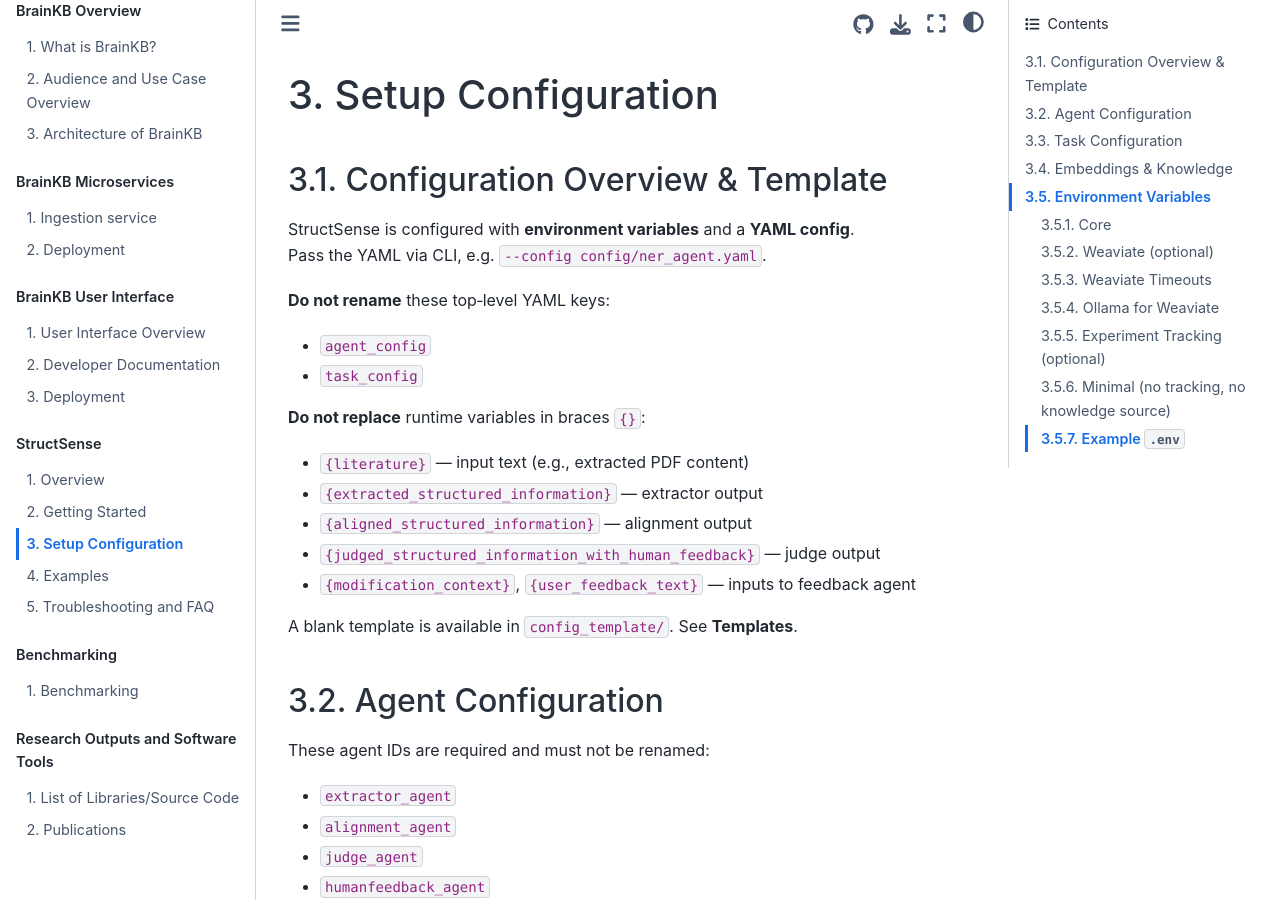
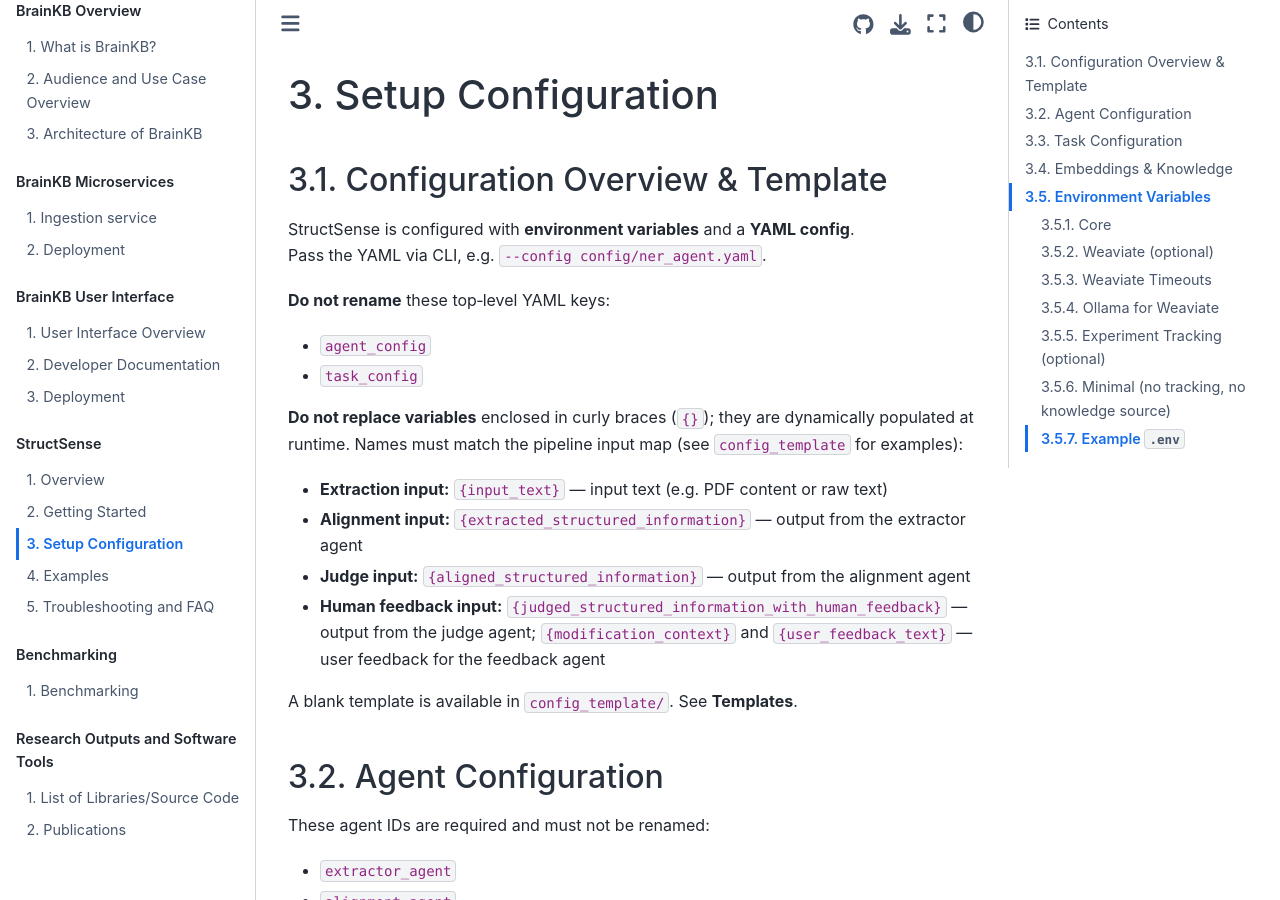
Before and after one commit to sensein/brainkbdocs, a Jupyter Book: the page built from docs/structsense_configuration.md, in a window 1280 px wide and 900 px high. Built offline with Jupyter Book 1.0.4 settings and Sphinx 7.4.7 and the Sphinx Book theme 1.1.4, drawn with Linux system fonts in a browser that asks for light colours.

Commit message:
updated info about agent task configuration variables

```diff
--- a/docs/structsense_configuration.md
+++ b/docs/structsense_configuration.md
@@ -9,12 +9,11 @@
 - `agent_config`
 - `task_config`
 
-**Do not replace** runtime variables in braces `{}`:
-- `{literature}` — input text (e.g., extracted PDF content)
-- `{extracted_structured_information}` — extractor output
-- `{aligned_structured_information}` — alignment output
-- `{judged_structured_information_with_human_feedback}` — judge output
-- `{modification_context}`, `{user_feedback_text}` — inputs to feedback agent
+**Do not replace variables** enclosed in curly braces (`{}`); they are dynamically populated at runtime. Names must match the pipeline input map (see `config_template` for examples):
+- **Extraction input:** `{input_text}` — input text (e.g. PDF content or raw text)
+- **Alignment input:** `{extracted_structured_information}` — output from the extractor agent
+- **Judge input:** `{aligned_structured_information}` — output from the alignment agent
+- **Human feedback input:** `{judged_structured_information_with_human_feedback}` — output from the judge agent; `{modification_context}` and `{user_feedback_text}` — user feedback for the feedback agent
 
 A blank template is available in `config_template/`. See **Templates**.
 
```
